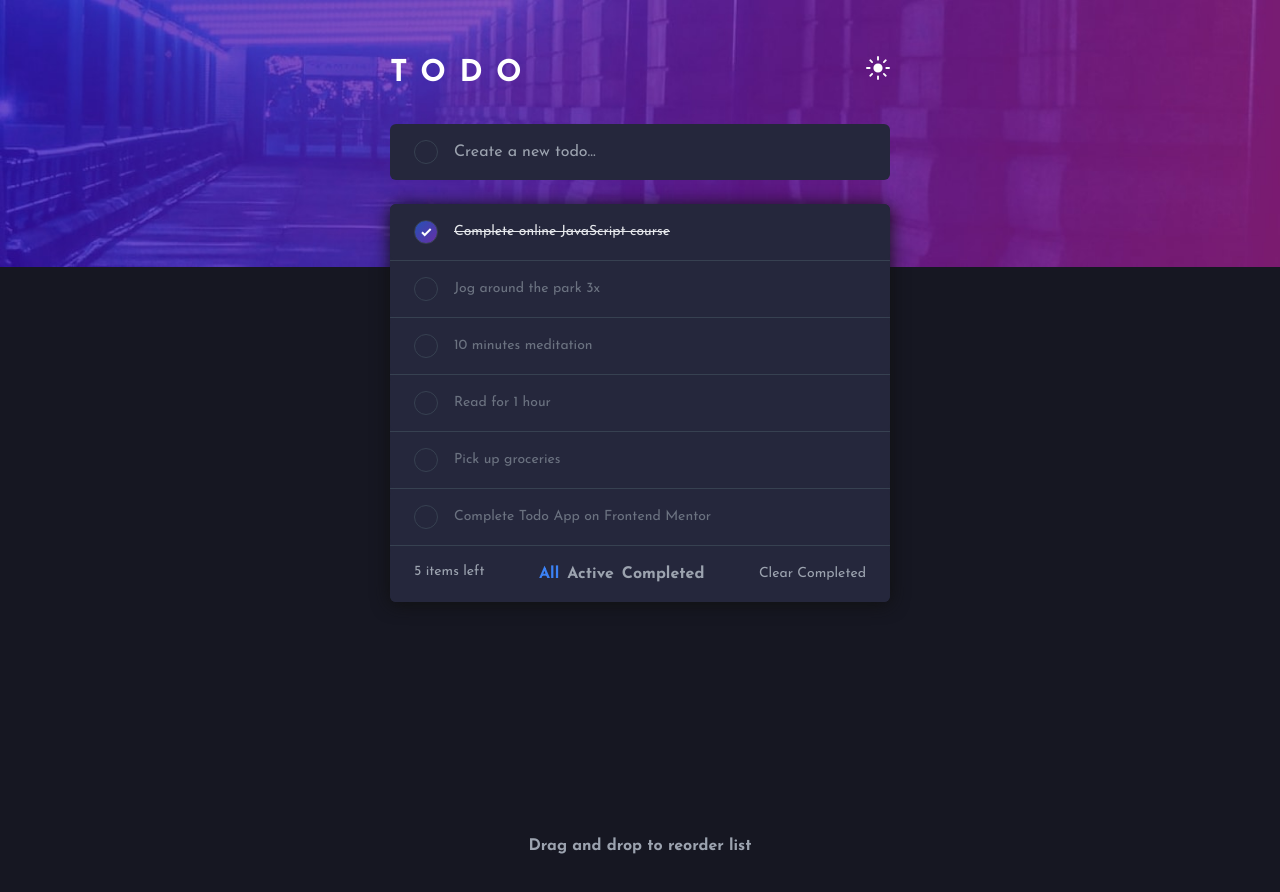
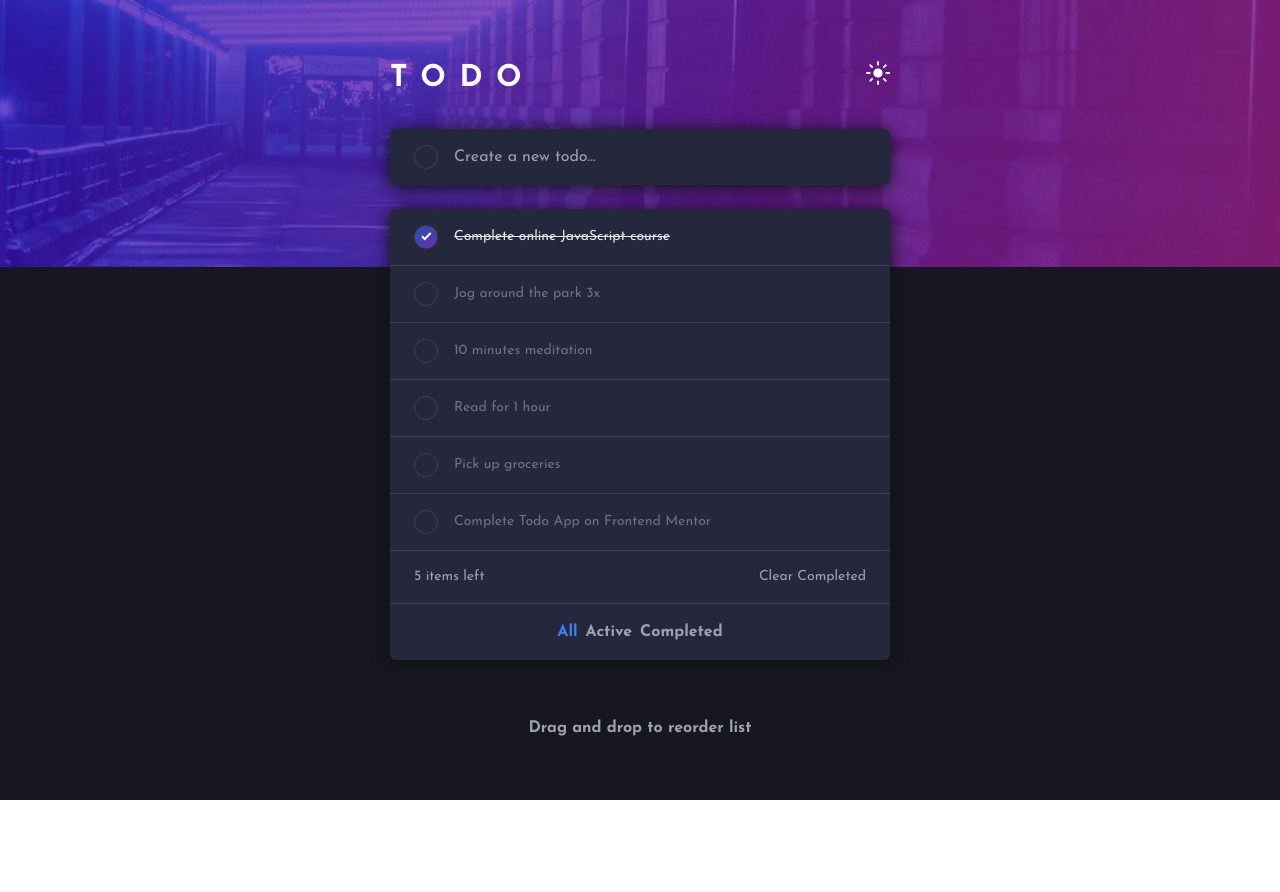
Before and after one commit to welliaquim/todo-list, a React (Vite) app: page / in a window 1280 px wide. Shown: the top 892 px of the page. After the commit the page ends 800 px from the top, so only its background shows below. Built offline with nearby package versions, Linux system fonts and the light colour scheme.

Commit message:
fix issues, add key event on task creator input

```diff
--- a/src/App.tsx
+++ b/src/App.tsx
@@ -22,9 +22,9 @@ function App() {
       <div
         className={`flex flex-col items-center justify-center px-6 py-14 font-josefin bg-contain ${
           darkTheme
-            ? "sm:bg-[url('/src/assets/images/bg-mobile-dark.jpg')] bg-very-dark-blue md:bg-[url('/src/assets/images/bg-desktop-dark.jpg')]"
-            : "sm:bg-[url('/src/assets/images/bg-mobile-light.jpg')] bg-white md:bg-[url('/src/assets/images/bg-desktop-light.jpg')]"
-        }  bg-no-repeat`}
+            ? "bg-[url('/src/assets/images/bg-mobile-dark.jpg')] bg-very-dark-blue md:bg-[url('/src/assets/images/bg-desktop-dark.jpg')]"
+            : "bg-[url('/src/assets/images/bg-mobile-light.jpg')] bg-white md:bg-[url('/src/assets/images/bg-desktop-light.jpg')]"
+        }  bg-no-repeat min-h-screen`}
       >
         <div className={`w-full max-w-[500px]`}>
           <Header darkTheme={darkTheme} setDarkTheme={setDarkTheme} />
--- a/src/components/CreatedTasks.tsx
+++ b/src/components/CreatedTasks.tsx
@@ -95,15 +95,19 @@ const CreatedTasks: React.FC<TaskCreatorProps> = ({ toDoArr, setToDoArr, darkThe
       <Card darkTheme={darkTheme}>
         <div className="flex flex-row justify-between w-full text-gray-400 text-nowrap">
           <p className="text-sm">{uncompletedTasks} items left</p>
-          <div className="relative top-[100px] lg:flex lg:static">
-            <div className="flex justify-center gap-2 text-gray-400 font-bold ">
+          <div className="relative top-[100px] lg:flex lg:static"></div>
+          <button type="reset" className="text-sm" onClick={() => deleteCompletedTask(true)}>
+            Clear Completed
+          </button>
+        </div>
+      </Card>
+      <hr className={`${darkTheme ? "border-gray-700" : "border-gray-200"} w-full`} />
+
+      <div className="flex justify-center gap-2 text-gray-400 font-bold py-4">
         <button onClick={() => setFilterOption("All")} className={filterOption === "All" ? "text-blue-500" : ""}>
           All
         </button>
-              <button
-                onClick={() => setFilterOption("Active")}
-                className={filterOption === "Active" ? "text-blue-500" : ""}
-              >
+        <button onClick={() => setFilterOption("Active")} className={filterOption === "Active" ? "text-blue-500" : ""}>
           Active
         </button>
         <button
@@ -114,12 +118,6 @@ const CreatedTasks: React.FC<TaskCreatorProps> = ({ toDoArr, setToDoArr, darkThe
         </button>
       </div>
     </div>
-          <button type="reset" className="text-sm" onClick={() => deleteCompletedTask(true)}>
-            Clear Completed
-          </button>
-        </div>
-      </Card>
-    </div>
   );
 };
 
--- a/src/components/Footer.tsx
+++ b/src/components/Footer.tsx
@@ -3,7 +3,7 @@ import { FooterProps } from "../utils/interfaces";
 const Footer: React.FC<FooterProps> = ({ darkTheme }) => {
   return (
     <footer
-      className={`mt-36 lg:mt-56 lg:pt-2 flex flex-col w-full items-center gap-16 ${
+      className={`mt-12 lg:pt-2 flex flex-col w-full items-center gap-16 ${
         darkTheme ? "bg-very-dark-blue" : "bg-white"
       }`}
     >
--- a/src/components/TaskCreator.tsx
+++ b/src/components/TaskCreator.tsx
@@ -22,9 +22,21 @@ const TaskCreator: React.FC<TaskCreatorProps> = ({ toDoArr, setToDoArr, darkThem
     setTaskText(e.target.value);
   };
 
+  const handleKeyDown = (e: React.KeyboardEvent<HTMLInputElement>) => {
+    if (e.key === "Enter") {
+      createNewTask();
+    }
+  };
+
   return (
     <div className="flex flex-col w-full rounded-md">
-      <div className={`flex gap-4 ${darkTheme ? "bg-desaturated-blue" : "bg-white"} px-6 py-4 rounded-md`}>
+      <div
+        className={`flex gap-4 ${
+          darkTheme
+            ? "bg-desaturated-blue shadow-[0_2px_18px_0px_#101010] text-white"
+            : "bg-white shadow-[0_2px_18px_0px_#c8c8c8]"
+        } px-6 py-4 rounded-md`}
+      >
         <button
           className={`block h-6 w-6 rounded-full border ${darkTheme ? "border-gray-700" : "border-inherit"}`}
           title="Create New Task"
@@ -38,6 +50,7 @@ const TaskCreator: React.FC<TaskCreatorProps> = ({ toDoArr, setToDoArr, darkThem
           value={taskText}
           onChange={handleInputChange}
           className={`focus:outline-none ${darkTheme ? "bg-desaturated-blue" : "bg-white"}`}
+          onKeyDown={handleKeyDown}
         />
       </div>
     </div>
--- a/src/output.css
+++ b/src/output.css
@@ -562,8 +562,8 @@ video {
   top: 100px;
 }
 
-.mt-36 {
-  margin-top: 9rem;
+.mt-12 {
+  margin-top: 3rem;
 }
 
 .mt-6 {
@@ -580,6 +580,10 @@ video {
 
 .h-6 {
   height: 1.5rem;
+}
+
+.min-h-screen {
+  min-height: 100vh;
 }
 
 .w-4 {
@@ -681,6 +685,14 @@ video {
 .bg-white {
   --tw-bg-opacity: 1;
   background-color: rgb(255 255 255 / var(--tw-bg-opacity));
+}
+
+.bg-\[url\(\'\/src\/assets\/images\/bg-mobile-dark\.jpg\'\)\] {
+  background-image: url('/src/assets/images/bg-mobile-dark.jpg');
+}
+
+.bg-\[url\(\'\/src\/assets\/images\/bg-mobile-light\.jpg\'\)\] {
+  background-image: url('/src/assets/images/bg-mobile-light.jpg');
 }
 
 .bg-\[url\(\'\/src\/assets\/images\/icon-cross\.svg\'\)\] {
@@ -844,16 +856,6 @@ video {
   opacity: 1;
 }
 
-@media (min-width: 640px) {
-  .sm\:bg-\[url\(\'\/src\/assets\/images\/bg-mobile-dark\.jpg\'\)\] {
-    background-image: url('/src/assets/images/bg-mobile-dark.jpg');
-  }
-
-  .sm\:bg-\[url\(\'\/src\/assets\/images\/bg-mobile-light\.jpg\'\)\] {
-    background-image: url('/src/assets/images/bg-mobile-light.jpg');
-  }
-}
-
 @media (min-width: 768px) {
   .md\:bg-\[url\(\'\/src\/assets\/images\/bg-desktop-dark\.jpg\'\)\] {
     background-image: url('/src/assets/images/bg-desktop-dark.jpg');
@@ -869,10 +871,6 @@ video {
     position: static;
   }
 
-  .lg\:mt-56 {
-    margin-top: 14rem;
-  }
-
   .lg\:flex {
     display: flex;
   }
```
Lines whose indentation alone changed are shown as unchanged.
